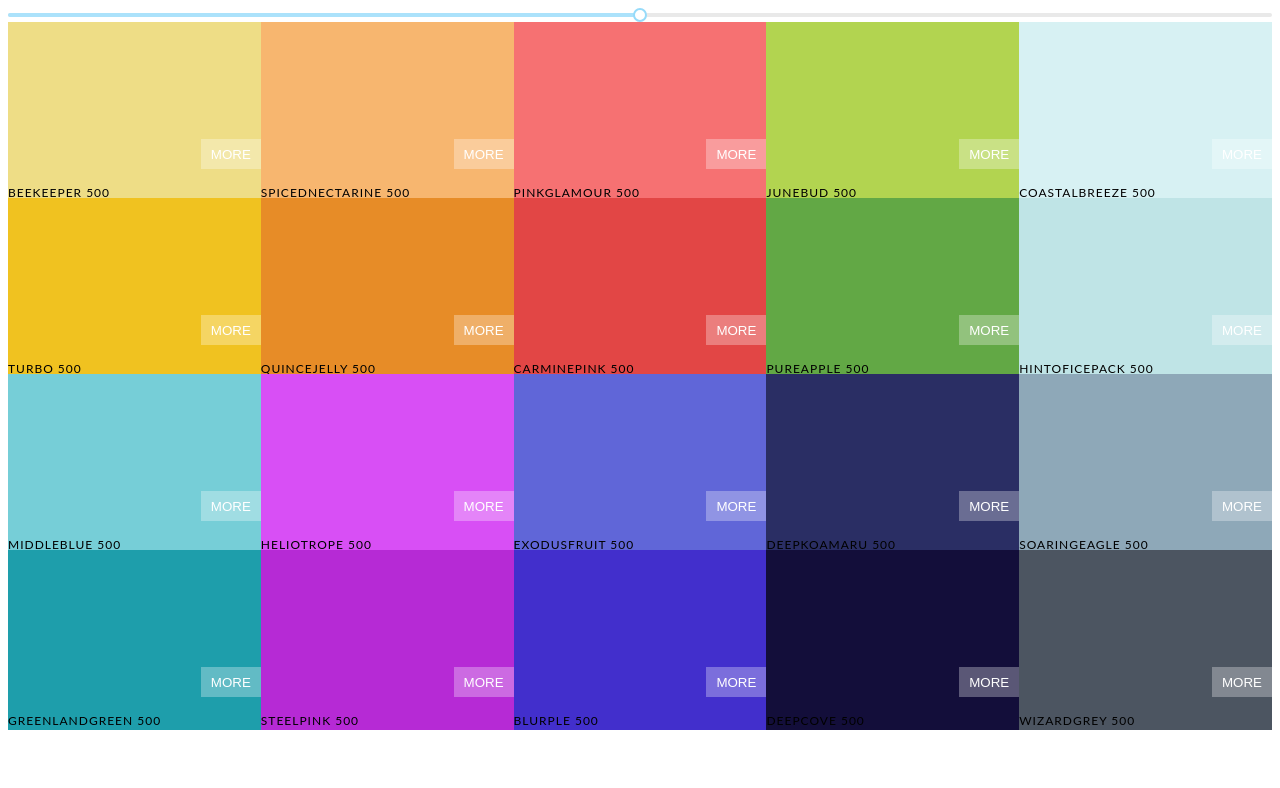
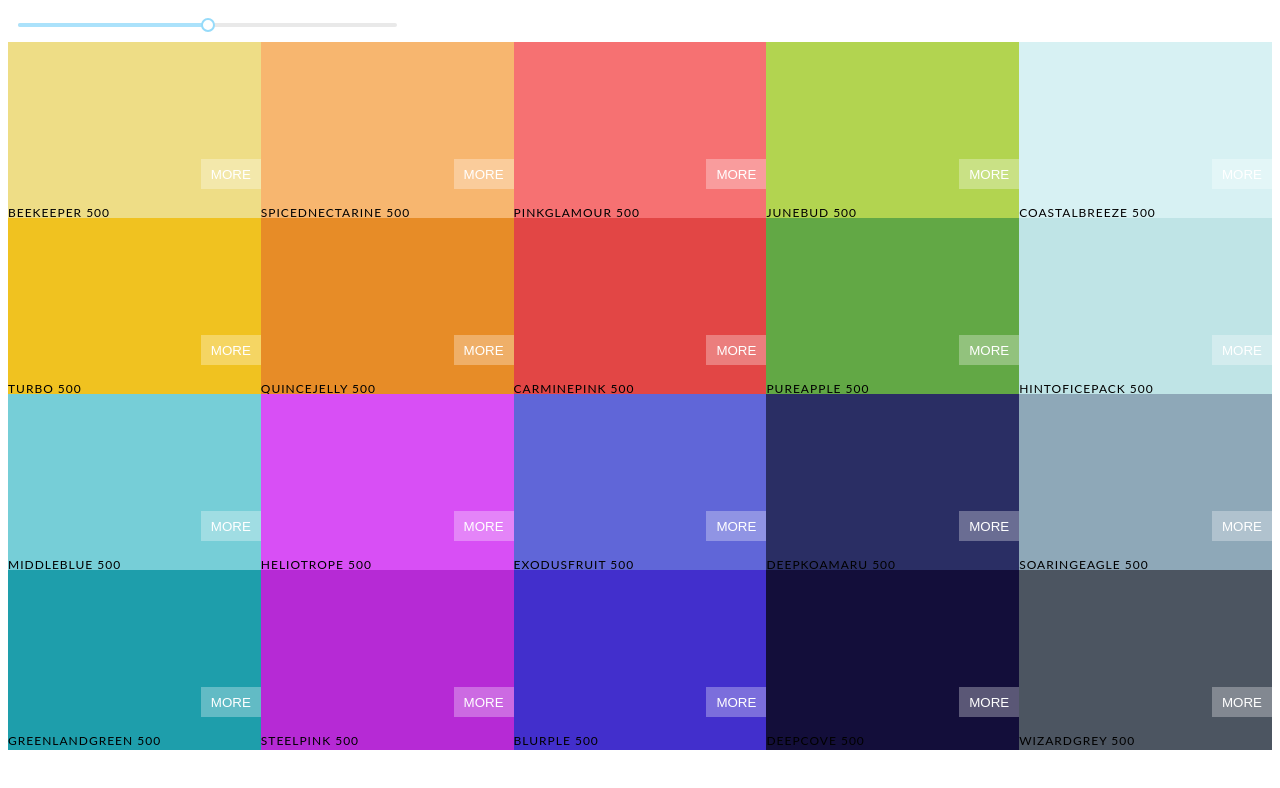
Before and after one commit to Toseef-Ahmad/color-palette, a React (Create React App) app: page / in a window 1280 px wide. Shown: the top 788 px of the page. Built offline with nearby package versions, Linux system fonts and the light colour scheme.

Commit message:
Add slider style

```diff
--- a/src/Palette.css
+++ b/src/Palette.css
@@ -5,3 +5,22 @@
 .Palette-color {
   height: 90%;
 }
+
+.slider {
+  width: 30%;
+  padding: 10px 10px;
+}
+
+.rc-slider-track {
+  background: transparent;
+}
+
+.rc-slider-rail {
+  height: 7px;
+}
+
+.rc-slider-handle {
+  background: green;
+  border: none;
+  outline: none;
+}
--- a/src/Palette.js
+++ b/src/Palette.js
@@ -10,6 +10,7 @@ const Palette = (props) => {
   return (
     <>
       <div className="Palette-container">
+        <div className="slider">
           <Slider
             defaultValue={level}
             min={100}
@@ -17,6 +18,7 @@ const Palette = (props) => {
             step={100}
             onAfterChange={(newValue) => setLevel(newValue)}
           />
+        </div>
         <div className="Palette-color">
           {colors[level].map((c) => (
             <ColorBox color={c} />
```
Lines whose indentation alone changed are shown as unchanged.
